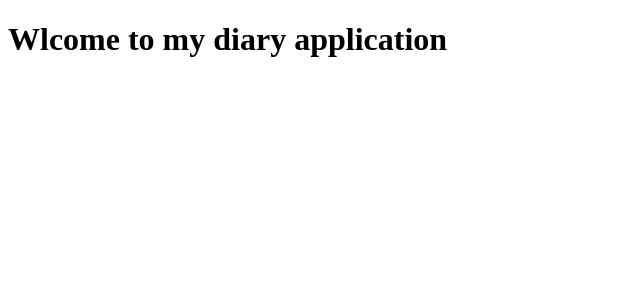
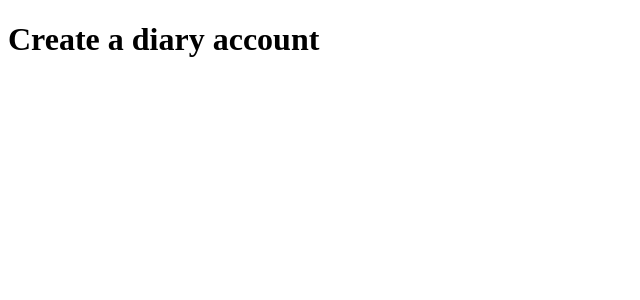
Before and after one commit to nakimera/my-diary-application, a React (Create React App) app: page /signup in a window 1280 px wide. Shown: the top 300 px of the page, without its empty margins (0-640 px from the left). Built offline with nearby package versions, Linux system fonts and the light colour scheme.

Commit message:
chore(setup) setup react routing [Delivers #162238981]

```diff
--- a/package.json
+++ b/package.json
@@ -7,6 +7,8 @@
     "enzyme-adapter-react-16": "^1.7.0",
     "react": "^16.6.3",
     "react-dom": "^16.6.3",
+    "react-router": "^4.3.1",
+    "react-router-dom": "^4.3.1",
     "react-scripts": "2.1.1",
     "react-test-renderer": "^16.6.3"
   },
--- a/src/App.js
+++ b/src/App.js
@@ -1,11 +1,21 @@
 import React, { Component } from 'react';
+import { BrowserRouter as Router, Route, Switch } from 'react-router-dom';
+import HomePage from './views/homepage';
+import SignUp from './views/signup';
+import PageNotFound from './views/notFound';
 import './App.css';
 
 class App extends Component {
   render() {
     return (
-      <div className="App">
-        <h1>Wlcome to my diary application</h1>
+      <div>
+        <Router>
+          <Switch>
+            <Route exact path="/" component={HomePage} />
+            <Route exact path="/signup" component={SignUp} />
+            <Route component={PageNotFound} />
+          </Switch>
+        </Router>
       </div>
     );
   }
--- /dev/null
+++ b/src/views/homepage.js
@@ -0,0 +1,7 @@
+import React from 'react';
+
+const HomePage = () => (
+    <h1>Welcome to your diary</h1>
+);
+
+export default HomePage;
--- /dev/null
+++ b/src/views/notFound.js
@@ -0,0 +1,7 @@
+import React from 'react';
+
+const NotFound = () => (
+    <h1>400: Page not found</h1>
+);
+
+export default NotFound;
--- /dev/null
+++ b/src/views/signup.js
@@ -0,0 +1,7 @@
+import React from 'react';
+
+const SignUp = () => (
+    <h1>Create a diary account</h1>
+);
+
+export default SignUp;
```
Also changed, not shown: 1 other file (tests, documents, lock files or other folders).
